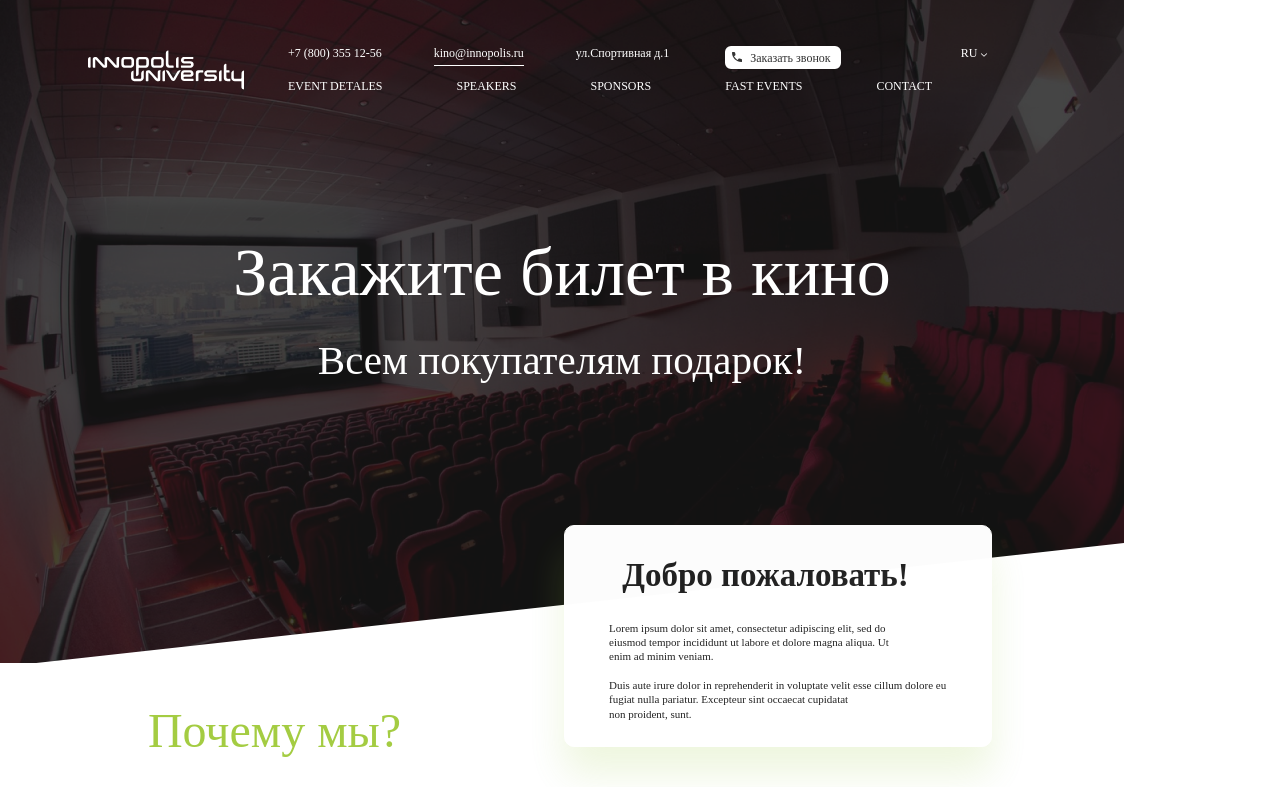
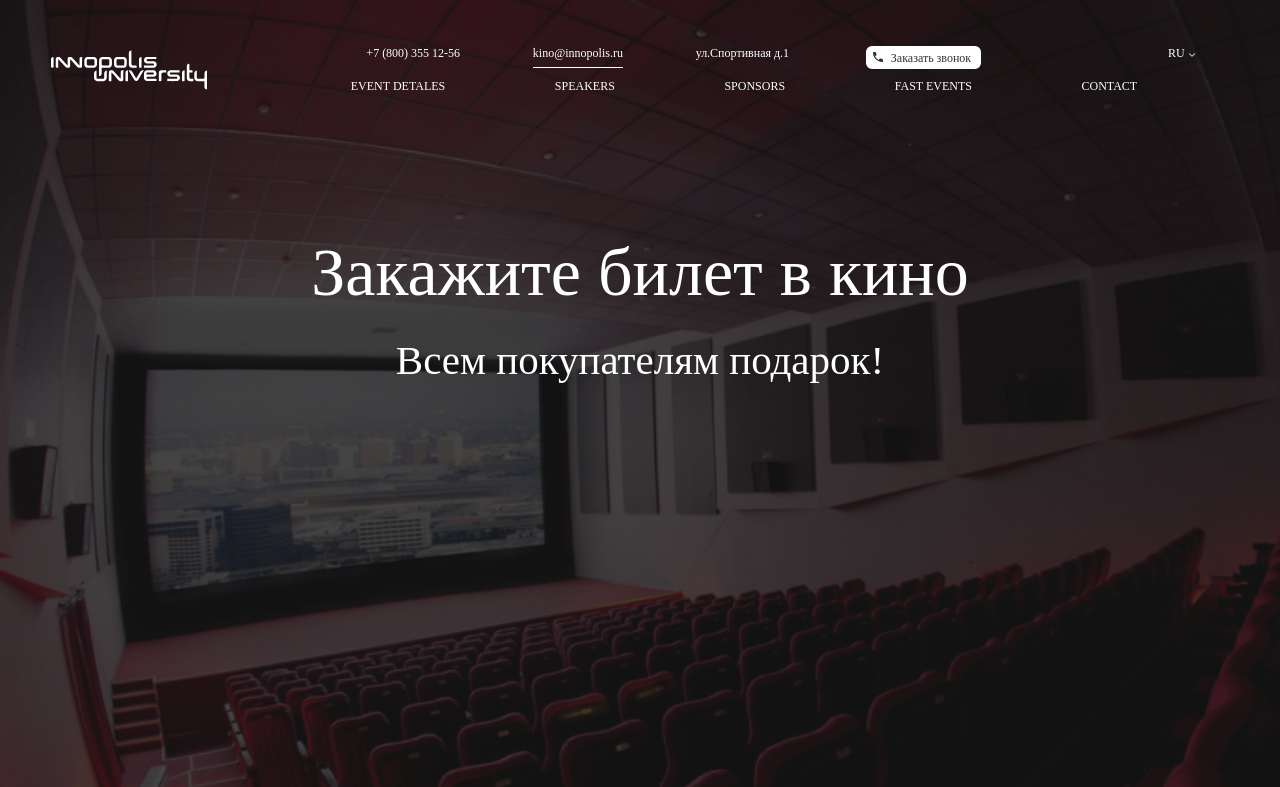
Before and after one commit to d-masch/cinema, a plain HTML site: page index.html in a window 1280 px wide. Shown: the top 787 px of the page. Drawn offline with nearby package versions, Linux system fonts and the light colour scheme; a web font is replaced by a local one.

Commit message:
ТЗ-10 (резиновая вёрстка)

```diff
--- a/index.html
+++ b/index.html
@@ -39,7 +39,7 @@
               </svg>
             </a>
           </div>
-          <div style="display: inline-block">
+          <div class="wellcome__menu-links">
             <div class="wellcome__menu-links1">
               <!-- меню -->
               <div class="wellcome__menu-links1-element">
@@ -124,19 +124,6 @@
         <div class="wellcome__giftForAll">
           <h2>Всем покупателям подарок!</h2>
         </div>
-        <!--фигура "белый угол"-->
-        <div
-          style="
-            float: right;
-            position: absolute;
-            height: 0;
-            width: 0;
-            margin-top: 8rem;
-            border-bottom: 6.2rem solid rgb(255, 255, 255);
-            border-top: 2.5px solid transparent;
-            border-left: 56.2rem solid transparent;
-          "
-        ></div>
       </div>
 
       <div class="whywe">
--- a/js/film-table.js
+++ b/js/film-table.js
@@ -72,7 +72,8 @@ function renderFilmTableItem(film) {
                  id = "${filmHelper.getId.apply(film)}"
                  />
                  <span class="checkbox-svg">
-                    <svg width=".55rem"
+                    <svg
+                    width=".55rem"
                      height=".45rem"
                      viewBox="0 0 11 9"
                      xmlns="http://www.w3.org/2000/svg">
--- a/styles/main.css
+++ b/styles/main.css
@@ -3,21 +3,42 @@
 }
 /* блок wellcome*/
 .wellcome {
+  position: relative;
+  min-height: 125vh;
+  background-position: center;
   background: no-repeat url("/images/up-background.png");
-  background-size: contain;
-  width: 56.2rem;
-  margin-top: 0;
-  height: 34rem;
+  background-size: cover;
+}
+.wellcome::after{
+  position: absolute;
+  content: " ";
+  display: block;
+ left: 0;
+ right: 0;
+  margin-top: 8rem;
+  border-bottom: 6.2rem solid rgb(255, 255, 255);
+  bottom: 0;
+  border-left: 100vw solid transparent;
+}
+.wellcome__menu{
+width: 100%;
+text-align: center;
+display: flex;
+justify-content: space-around;
 }
 .wellcome__menu-logo {
-  float: left;
+ display: flex;
+  justify-content: space-around;
   background-color: transparent;
   margin-top: 2.5rem;
-  margin-left: 4.4rem;
-  margin-right: 1rem;
-}
+  }
+  .wellcome__menu-links{
+  display: inline-block;
+  width: 70%;
+  }
 .wellcome__menu-links1 {
   display: flex;
+  justify-content: space-around;
   color: rgb(255, 255, 255);
   font-family: "IBM Plex Sans", "IBM Plex Sans Lt";
   font-weight: 500;
@@ -26,7 +47,8 @@
   margin-top: 2.3rem;
 }
 .wellcome__menu-links1-element {
-  margin-right: 2.3rem;
+  display: flex;
+  text-align: center;
   border-bottom: 1px solid transparent;
 }
 .mail {
@@ -95,6 +117,7 @@
 }
 .wellcome__menu-links2 {
   display: flex;
+  justify-content: space-around;
   color: rgb(255, 255, 255);
   font-family: "IBM Plex Sans Lt";
   font-weight: 500;
@@ -133,6 +156,7 @@
   text-align: center;
   color: rgb(255, 255, 255);
 }
+
 /* конец блок wellcome*/
 
 /* блок whywe */
```
Also changed, not shown: README.md.
